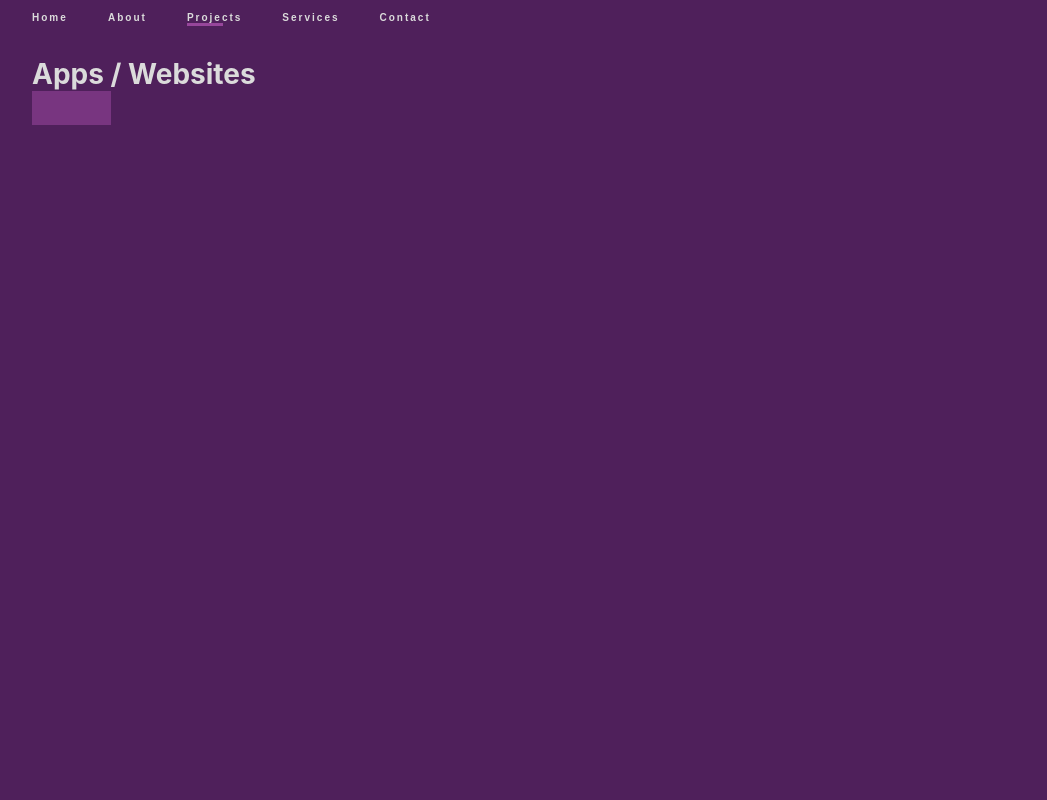
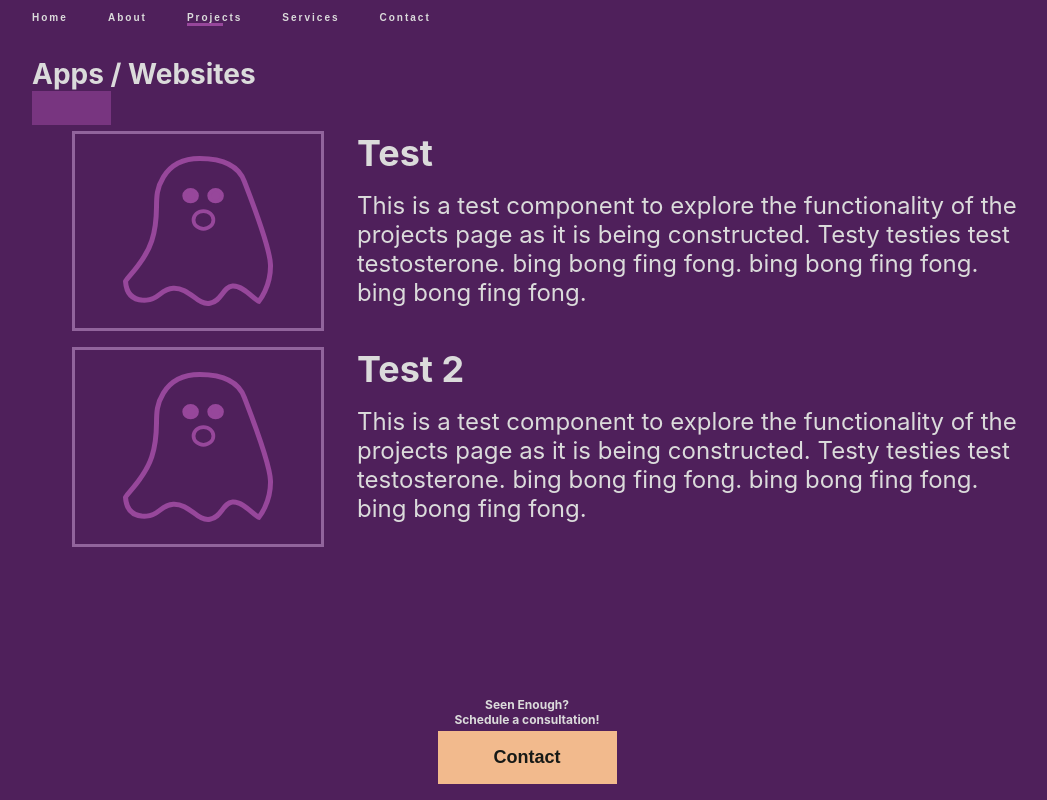
Before and after one commit to sagehogue/nextportfolio, a Next.js app: page /projects in a window 1280 px wide. Shown: the whole page, without its empty margins (113-1160 px from the left). Built offline with nearby package versions, Linux system fonts and the light colour scheme; a web font is replaced by a local one.

Commit message:
made progress on projects page and refactored button component

```diff
--- a/components/Button/Button.jsx
+++ b/components/Button/Button.jsx
@@ -1,28 +1,86 @@
 import React from "react";
 import styles from "../../styles/Button.module.css";
+import styled from "styled-components";
 import Link from "next/link";
 
-export default function Button({ children, cta, link, marginRight = false }) {
-  let button;
-  let classes = [
-    styles.button,
-    cta ? styles.cta : "",
-    marginRight ? styles.marginRight : "",
-  ];
+// Gotta refactor this to use styled components
+
+const ButtonStyle = styled.button`
+  background-color: ${(props) =>
+    props.bgColor ? props.bgColor : "var(--color-3)"};
+  color: ${(props) => (props.color ? props.color : "var(--color-offwhite)")};
+  font-weight: 700;
+  font-size: 18px;
+  border: none;
+  padding: ${(props) => (props.padding ? props.padding : "2rem 5rem")};
+  margin: ${(props) => (props.marginTop ? props.marginTop : "0")}
+    ${(props) => (props.marginRight ? props.marginRight : "0")}
+    ${(props) => (props.marginBottom ? props.marginBottom : "0")}
+    ${(props) => (props.marginLeft ? props.marginLeft : "0")};
+  cursor: pointer;
+  position: relative;
+  transition: all 0.2s;
+  &:hover {
+    box-shadow: 0px 0px 10px 5px var(--color-2);
+  }
+`;
+
+const Anchor = styled.a`
+  position: absolute;
+  top: 0;
+  left: 0;
+  height: 100%;
+  width: 100%;
+`;
+
+export default function Button({
+  children,
+  cta,
+  link,
+  padding = false,
+  bgColor = false,
+  color = false,
+  marginTop = false,
+  marginRight = false,
+  marginBottom = false,
+  marginLeft = false,
+}) {
+  // let classes = [
+  //   styles.button,
+  //   cta ? styles.cta : "",
+  //   marginRight ? styles.marginRight : "",
+  // ];
   if (link) {
     return (
       <Link href={link}>
-        <button className={classes.join(" ")} type="button">
-          <a className={styles.anchor}></a>
+        <ButtonStyle
+          marginTop={marginTop}
+          marginBottom={marginBottom}
+          marginLeft={marginLeft}
+          marginRight={marginRight}
+          type="button"
+          bgColor={bgColor}
+          color={color}
+          padding={padding}
+        >
           {children}
-        </button>
+        </ButtonStyle>
       </Link>
     );
   } else {
   }
   return (
-    <button className={classes.join(" ")} type="button">
+    <ButtonStyle
+      marginTop={marginTop}
+      marginBottom={marginBottom}
+      marginLeft={marginLeft}
+      marginRight={marginRight}
+      type="button"
+      bgColor={bgColor}
+      color={color}
+      padding={padding}
+    >
       {children}
-    </button>
+    </ButtonStyle>
   );
 }
--- a/pages/projects.js
+++ b/pages/projects.js
@@ -1,12 +1,18 @@
 import React, { useState } from "react";
 import Head from "next/head";
+import Image from "next/image";
+import Link from "next/link";
+
 import Nav from "../components/Nav/Nav";
 import Page from "../components/Page/Page";
 import Wrapper from "../components/Wrapper/Wrapper";
+import Button from "../components/Button/Button";
+
 import styles from "../styles/Pages/about.module.css";
 import styled from "styled-components";
 
-const CategoryController = styled.div``;
+import Ghosty from "../public/Ghosty-surprise.svg";
+
 const ContentHeading = styled.h1`
   font-size: 1.75rem;
 
@@ -47,10 +53,153 @@ const WebsitesLabel = styled(Label)`
     }
   }
 `;
+const NoContentWarning = styled.div`
+  display: flex;
+  flex-direction: row;
+  margin-top: 5rem;
+  background-color: var(--color-8);
+  padding: 3.5rem;
+`;
+const NoContentText = styled.h1`
+  font-size: 2rem;
+  margin: auto;
+  max-width: 85%;
+  line-height: 4rem;
+`;
+
+const ContentContainer = styled.ul`
+  display: flex;
+  flex-direction: column;
+  margin-top: 2.5rem;
+`;
+
+const TextContent = styled.div`
+  display: flex;
+  flex-direction: column;
+  width: 70%;
+  margin-left: auto;
+  margin-top: auto;
+`;
+
+const Entry = styled.li`
+  display: flex;
+  flex-direction: row;
+  // border: 2px solid lightblue;
+  margin-bottom: 1rem;
+`;
+
+const Name = styled.h3`
+  cursor: pointer;
+  margin: 0;
+  font-size: 2.25rem;
+`;
+const Description = styled.p`
+  margin: 1rem 0 1.5rem 0;
+  font-size: 1.5rem;
+  max-height: 200px;
+`;
+const Icon = styled(Image)`
+  cursor: pointer;
+`;
+
+const IconWindow = styled.div`
+  border: 3px solid var(--color-7) !important;
+  padding: 1rem 3rem;
+  display: flex;
+  justify-content: center;
+  align-items: center;
+  @media screen and (min-width: 1400px) {
+    padding: 1.5rem 5rem;
+  }
+`;
+
+const CTAFormat = styled.div`
+  display: flex;
+  position: absolute;
+  bottom: 1rem;
+  left: 0;
+  width: 100vw;
+  flex-direction: column;
+  // max-width: 12.5vw;
+  // margin: auto auto 0 auto;
+
+  // justify-content: center;
+  // align-content: center;
+  width: 100%;
+`;
+
+const CTA = styled.div`
+  max-width: 15rem;
+  margin: auto;
+`;
+
+const CTAText = styled.span`
+  display: inline-block;
+  font-size: 0.75rem;
+  text-align: center;
+  color: var(--color-offwhite);
+  font-weight: 700;
+  margin: auto auto 0.25rem auto;
+`;
+
+let ContentNotFound = (
+  <>
+    <NoContentWarning>
+      <Icon src={Ghosty} height={150} width={150} />
+      <NoContentText>
+        Looks like I haven't yet added anything to this section. <br />
+        Check back soon!
+      </NoContentText>
+    </NoContentWarning>
+  </>
+);
 
 export default function Projects() {
   const [selectedCategory, setSelectedCategory] = useState("apps");
-  console.log(selectedCategory);
+
+  const apps = [
+    {
+      icon: Ghosty,
+      name: "Test",
+      description:
+        "This is a test component to explore the functionality of the projects page as it is being constructed. Testy testies test testosterone. bing bong fing fong. bing bong fing fong. bing bong fing fong. ",
+      url: "/",
+    },
+    {
+      icon: Ghosty,
+      name: "Test 2",
+      description:
+        "This is a test component to explore the functionality of the projects page as it is being constructed. Testy testies test testosterone. bing bong fing fong. bing bong fing fong. bing bong fing fong. ",
+      url: "/",
+    },
+  ];
+  const websites = [];
+
+  const AppList = apps.map((app) => {
+    return (
+      <Entry>
+        <IconWindow>
+          <Link href={app.url}>
+            <Icon
+              src={app.icon}
+              height={150}
+              width={150}
+              layout={"intrinsic"}
+            />
+          </Link>
+        </IconWindow>
+        <TextContent>
+          <Link href={app.url}>
+            <Name>{app.name}</Name>
+          </Link>
+          <Description>{app.description}</Description>
+        </TextContent>
+      </Entry>
+    );
+  });
+
+  const WebsiteList = websites.map(() => {});
+  console.log(AppList);
   return (
     <Page>
       <Head>
@@ -83,6 +232,35 @@ export default function Projects() {
             Websites
           </WebsitesLabel>
         </ContentHeading>
+        <ContentContainer>
+          {selectedCategory === "apps"
+            ? apps.length
+              ? AppList
+              : ContentNotFound
+            : selectedCategory === "websites"
+            ? websites.length
+              ? WebsiteList
+              : ContentNotFound
+            : null}
+        </ContentContainer>
+        <CTAFormat>
+          <CTAText>
+            Seen Enough?
+            <br />
+            Schedule a consultation!
+          </CTAText>
+          <CTA>
+            <Button
+              cta
+              padding={"1.5rem 3rem"}
+              bgColor={"var(--color-2)"}
+              color={"var(--color-black)"}
+              padding="1rem 3.5rem"
+            >
+              Contact
+            </Button>
+          </CTA>
+        </CTAFormat>
       </Wrapper>
     </Page>
   );
```
Also changed, not shown: pages/index.js (+7 -1 lines), public/Ghosty-surprise.svg (added).
